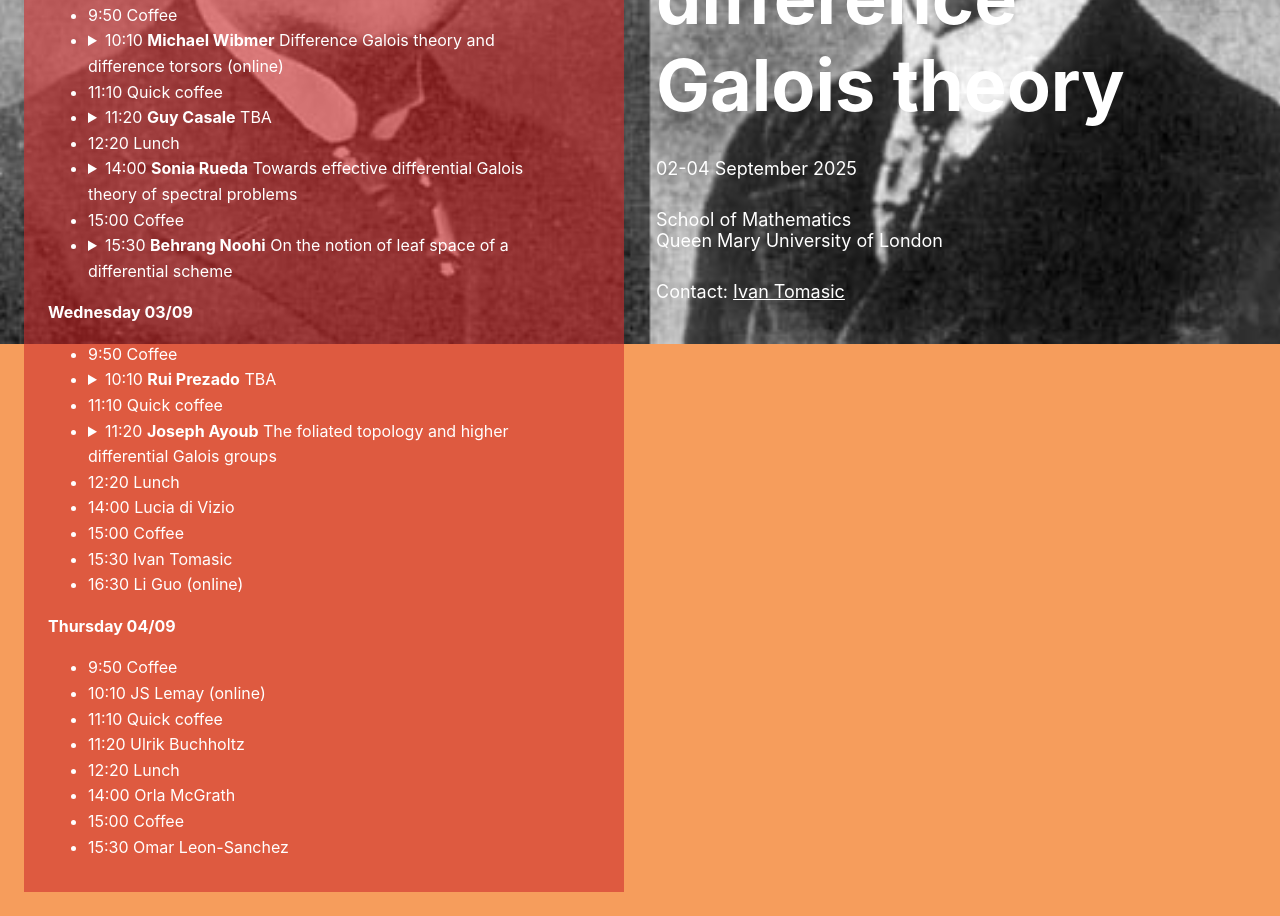
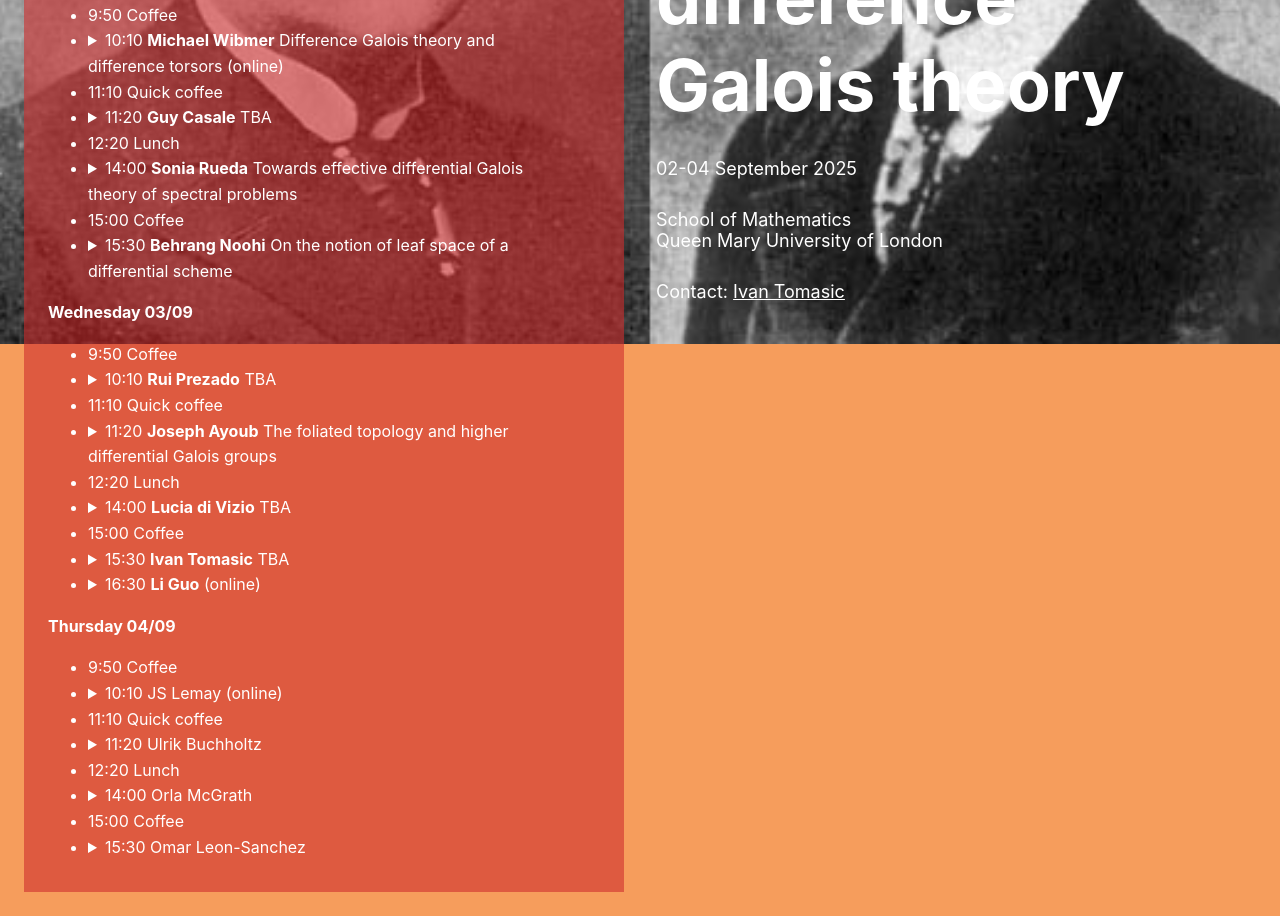
Before and after one commit to diffdiffgal/diffdiffgal.github.io, a plain HTML site: page index.html in a window 1280 px wide. Shown: the part 456-1372 px from the top of the page. Drawn offline with nearby package versions, Linux system fonts and the light colour scheme.

Commit message:
Update index.html

```diff
--- a/index.html
+++ b/index.html
@@ -565,21 +565,21 @@ the construction of étale homotopy types à la Artin-Mazur). Specialising
 to a differential field, this gives rise to higher differential Galois
 groups.</p></details></li>
       <li>12:20 Lunch</li>
-      <li>14:00 Lucia di Vizio</li>
+      <li><details><summary>14:00 <b>Lucia di Vizio</b> TBA</summary> <p>TBA</p></details></li>
        <li>15:00 Coffee</li>
-      <li>15:30 Ivan Tomasic</li>
-      <li>16:30 Li Guo (online)</li>
+      <li><details><summary>15:30 <b>Ivan Tomasic</b> TBA</summary> <p>TBA</p></details></li>
+      <li><details><summary>16:30 <b>Li Guo</b> (online)</summary> <p>TBA</p></details></li>
     </ul>
     <strong>Thursday 04/09</strong>
     <ul>
       <li>9:50 Coffee</li>
-      <li>10:10 JS Lemay (online)</li>
+      <li><details><summary>10:10 JS Lemay (online)</summary> <p>TBA</p></details></li>
       <li>11:10 Quick coffee</li>
-      <li>11:20 Ulrik Buchholtz</li>
+      <li><details><summary>11:20 Ulrik Buchholtz</summary> <p>TBA</p></details></li>
       <li>12:20 Lunch</li>
-      <li>14:00 Orla McGrath</li>
+      <li><details><summary>14:00 Orla McGrath</summary> <p>TBA</p></details></li>
          <li>15:00 Coffee</li>
-      <li>15:30 Omar Leon-Sanchez</li>
+      <li><details><summary>15:30 Omar Leon-Sanchez</summary> <p>TBA</p></details></li>
 
     </ul>
     <!--<ul>
```
